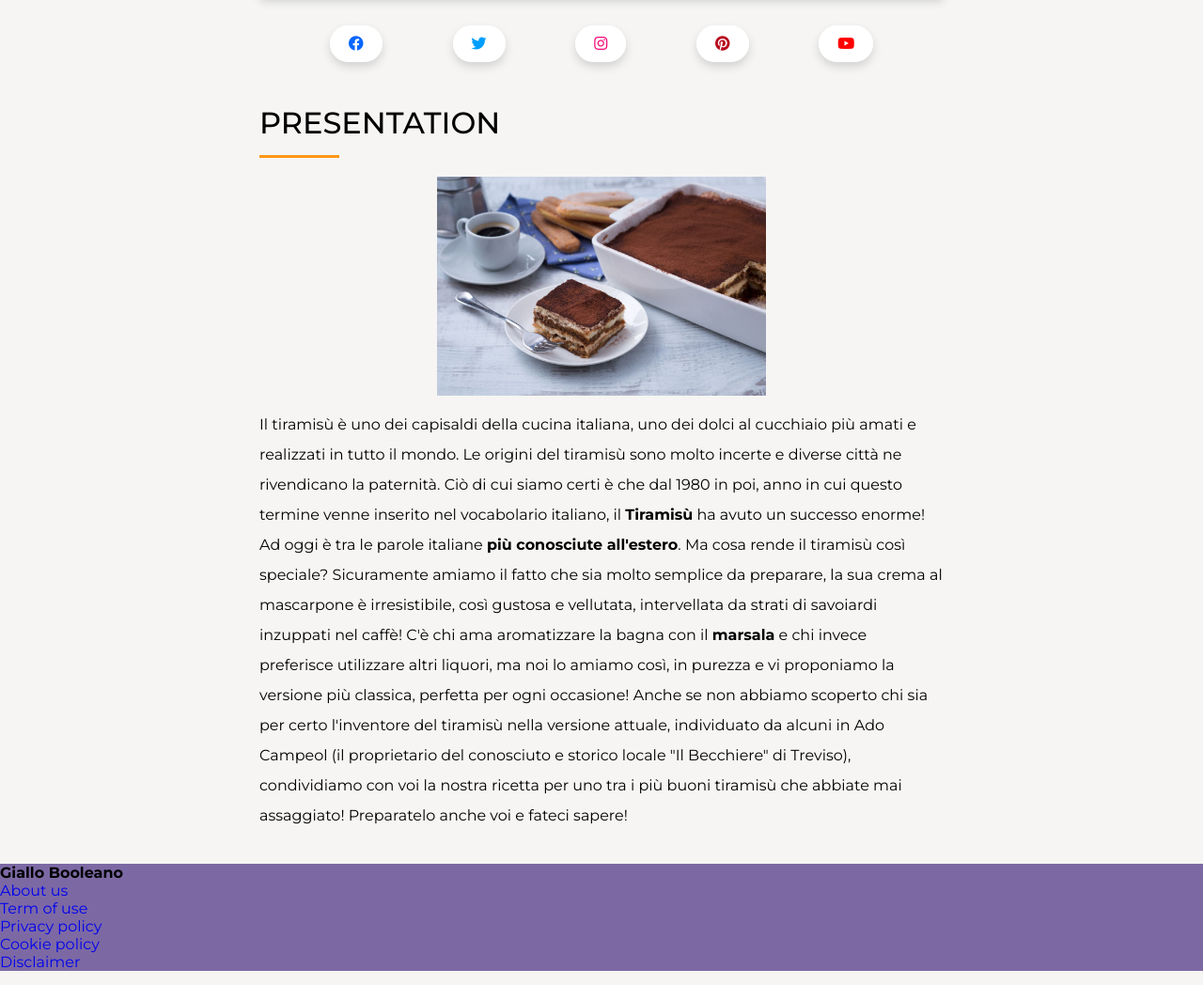
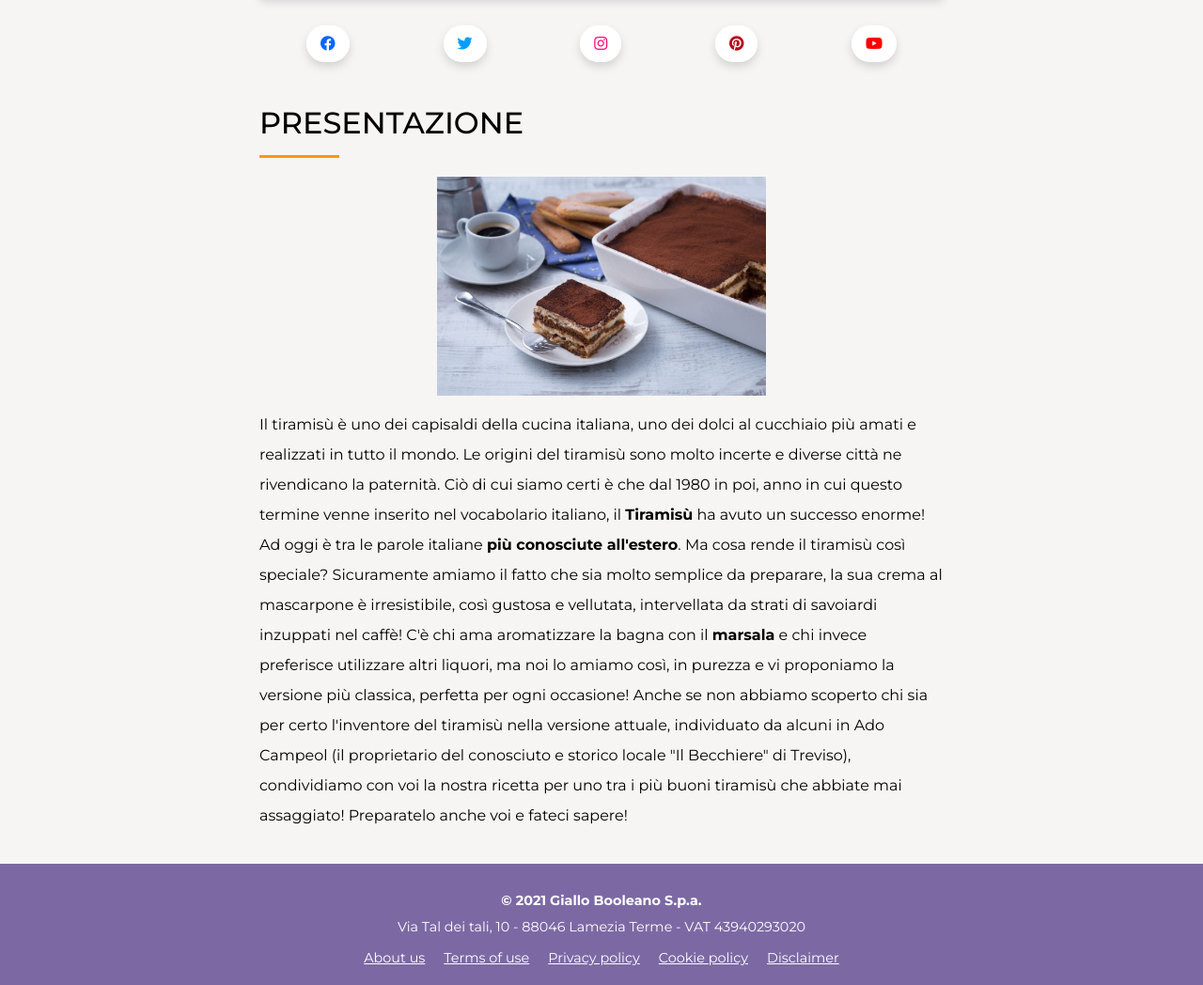
Before and after one commit to FrancescoM95/htmlcss-responsive-layout, a plain HTML site: page index.html in a window 1280 px wide. Shown: the part 869-1917 px from the top of the page at 94% size. Drawn offline with Linux system fonts and the light colour scheme.

Commit message:
added footer

```diff
--- a/css/style.css
+++ b/css/style.css
@@ -62,10 +62,18 @@ h3 {
     padding: 20px 0;
 }
 
+h4 {
+    margin: 10px 0;
+}
+
 header {
     background-color: #fff;
     text-align: center;
     font-size: 2rem;
+}
+
+address {
+    font-style: normal;
 }
 
 .fas {
@@ -253,13 +261,13 @@ header {
 
 .social {
     display: flex;
-    justify-content: space-evenly;
+    justify-content: space-around;
     margin: 40px 0;
 }
 
 .social>li>a {
     background-color: #fff;
-    padding: 10px 20px;
+    padding: 10px 15px;
     border-radius: 20px;
     box-shadow: 0 5px 10px lightgrey;
 }
@@ -307,5 +315,25 @@ header {
 /** footer */
 
 footer {
+    color: #fff;
     background-color: #7C69A4;
+    font-size: 0.9rem;
+    text-align: center;
+    padding: 20px;
+    display: flex;
+    flex-direction: column;
+    align-items: center;
+    gap: 15px;
 }
+
+footer a {
+    color: #fff;
+    text-decoration: underline;
+}
+
+footer ul {
+    display: flex;
+    justify-content: center;
+    flex-wrap: wrap;
+    gap: 20px;
+}
--- a/index.html
+++ b/index.html
@@ -138,7 +138,7 @@
 
             <!--# PRESENTAZIONE -->
             <section id="content">
-                <h2>Presentation</h2>
+                <h2>Presentazione</h2>
                 <div class="separator"></div>
                 <picture>
                     <img src="img/tiramisu.jpg" alt="Tiramisù">
@@ -170,9 +170,9 @@
     <footer>
 
         <div class="footer-left">
-            <h4>Giallo Booleano</h4>
+            <h4>© 2021 Giallo Booleano S.p.a.</h4>
             <address>
-
+                Via Tal dei tali, 10 - 88046 Lamezia Terme - VAT 43940293020
             </address>
 
         </div>
@@ -180,11 +180,10 @@
         <div class="footer-right">
             <ul>
                 <li><a href="#">About us</a></li>
-                <li><a href="#">Term of use</a></li>
+                <li><a href="#">Terms of use</a></li>
                 <li><a href="#">Privacy policy</a></li>
                 <li><a href="#">Cookie policy</a></li>
                 <li><a href="#">Disclaimer</a></li>
-
             </ul>
         </div>
 
```
